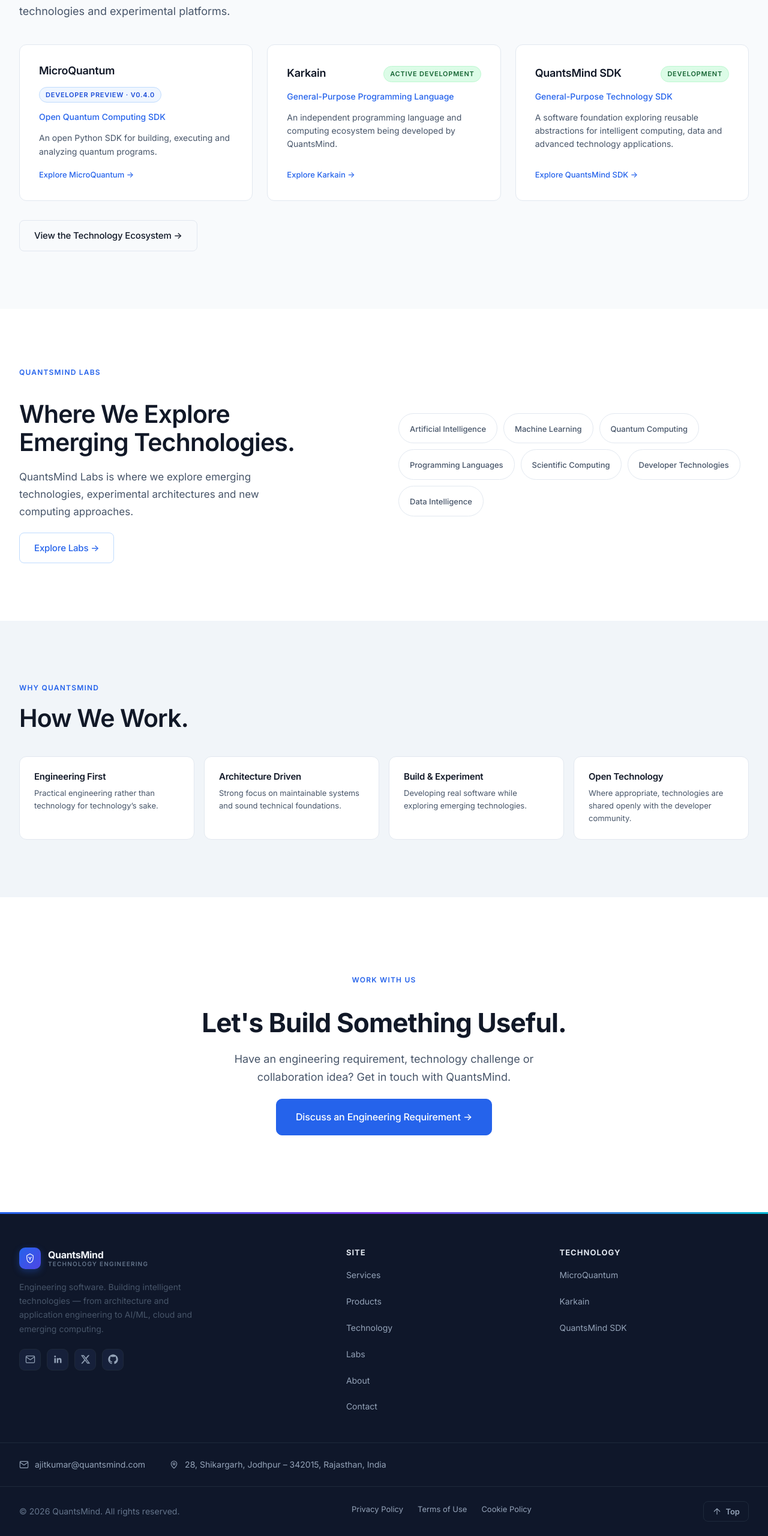
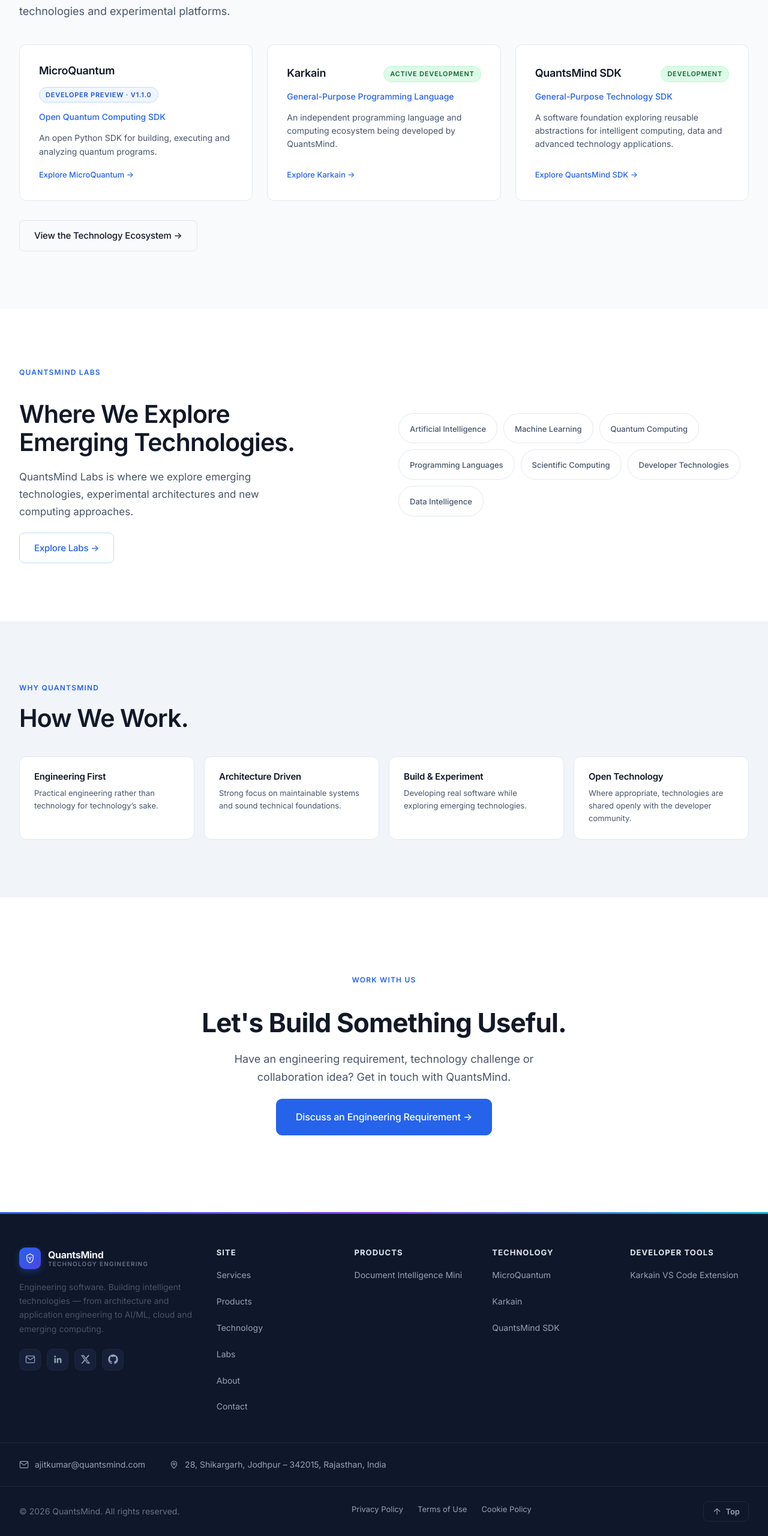
Before and after one commit to ajit-ai/quantsmind-web, an Angular app: page / in a window 1280 px wide. Shown: the part 1725-4286 px from the top of the page at 60% size. Built offline with nearby package versions, Linux system fonts and the light colour scheme.

Commit message:
feat(web): separate QuantsMind ecosystem layers

```diff
--- a/src/app/layout/footer/footer.component.ts
+++ b/src/app/layout/footer/footer.component.ts
@@ -9,6 +9,7 @@
 interface FooterLink {
   label: string;
   href: string;
+  external?: boolean;
 }
 
 @Component({
@@ -67,6 +68,19 @@
             </ul>
           </nav>
 
+          <!-- Products column -->
+          <nav class="qm-footer__col" aria-label="Products links">
+            <h3 class="qm-footer__heading">Products</h3>
+            <ul class="qm-footer__list" role="list">
+              @for (link of products; track link) {
+                <li>
+                  @let target = link.href | hrefParts;
+                  <a [routerLink]="target.path" [fragment]="target.fragment" class="qm-footer__link">{{ link.label }}</a>
+                </li>
+              }
+            </ul>
+          </nav>
+
           <!-- Technology column -->
           <nav class="qm-footer__col" aria-label="Technology links">
             <h3 class="qm-footer__heading">Technology</h3>
@@ -75,6 +89,23 @@
                 <li>
                   @let target = link.href | hrefParts;
                   <a [routerLink]="target.path" [fragment]="target.fragment" class="qm-footer__link">{{ link.label }}</a>
+                </li>
+              }
+            </ul>
+          </nav>
+
+          <!-- Developer Tools column -->
+          <nav class="qm-footer__col" aria-label="Developer tools links">
+            <h3 class="qm-footer__heading">Developer Tools</h3>
+            <ul class="qm-footer__list" role="list">
+              @for (link of developerTools; track link) {
+                <li>
+                  @if (link.external) {
+                    <a [href]="link.href" target="_blank" rel="noopener noreferrer" class="qm-footer__link">{{ link.label }}</a>
+                  } @else {
+                    @let target = link.href | hrefParts;
+                    <a [routerLink]="target.path" [fragment]="target.fragment" class="qm-footer__link">{{ link.label }}</a>
+                  }
                 </li>
               }
             </ul>
@@ -167,6 +198,9 @@
       display: grid;
       grid-template-columns: 1.6fr 1fr 1fr;
       gap: 40px;
+    }
+    @media (min-width: 1100px) {
+      .qm-footer__grid { grid-template-columns: 1.5fr repeat(4, 1fr); gap: 32px; }
     }
 
     /* Brand */
@@ -331,7 +365,7 @@
     }
 
     /* ── Responsive ────────────────────────────────────── */
-    @media (max-width: 1023px) {
+    @media (max-width: 1099px) and (min-width: 768px) {
       .qm-footer__grid { grid-template-columns: 1fr 1fr; }
       .qm-footer__brand { grid-column: 1 / -1; }
     }
@@ -354,10 +388,22 @@
     { label: 'Contact', href: '/contact' }
   ];
 
+  products: FooterLink[] = [
+    { label: 'Document Intelligence Mini', href: '/products' }
+  ];
+
   technology: FooterLink[] = [
     { label: 'MicroQuantum', href: '/microquantum' },
     { label: 'Karkain', href: '/karkain' },
     { label: 'QuantsMind SDK', href: '/quantsmind-sdk' }
+  ];
+
+  developerTools: FooterLink[] = [
+    {
+      label: 'Karkain VS Code Extension',
+      href: 'https://marketplace.visualstudio.com/items?itemName=Karkain.karkain&ssr=false#overview',
+      external: true
+    }
   ];
 
   legal: FooterLink[] = [
--- a/src/app/layout/header/header.component.ts
+++ b/src/app/layout/header/header.component.ts
@@ -994,6 +994,7 @@
     { type: 'Page', title: 'Home', href: '/', keywords: 'home quantsmind technology engineering intelligent software' },
     { type: 'Page', title: 'Services', href: '/services', keywords: 'services capabilities software architecture ai cloud devops consulting' },
     { type: 'Page', title: 'Products', href: '/products', keywords: 'products product di mini document intelligence quantsmind document intelligence mini software' },
+    { type: 'Page', title: 'Karkain VS Code Extension', href: '/technology#developer-tools', keywords: 'karkain vs code visual studio code extension developer tools editor marketplace' },
     { type: 'Page', title: 'Technology', href: '/technology', keywords: 'technology ecosystem microquantum karkain sdk quantum' },
     { type: 'Page', title: 'MicroQuantum', href: '/microquantum', keywords: 'microquantum quantum computing sdk python open' },
     { type: 'Page', title: 'Karkain', href: '/karkain', keywords: 'karkain programming language compiler computing' },
--- a/src/app/pages/home/home.component.ts
+++ b/src/app/pages/home/home.component.ts
@@ -452,7 +452,7 @@
       name: 'MicroQuantum',
       tagline: 'Open Quantum Computing SDK',
       description: 'An open Python SDK for building, executing and analyzing quantum programs.',
-      status: 'Developer Preview · v0.4.0',
+      status: 'Developer Preview · v1.1.0',
       badge: 'early-access',
       cta: 'Explore MicroQuantum',
       href: '/microquantum'
--- a/src/app/pages/karkain/karkain.component.ts
+++ b/src/app/pages/karkain/karkain.component.ts
@@ -26,7 +26,7 @@
         <div class="k-badges">
           <qm-badge variant="development">Active Development</qm-badge>
           <qm-badge variant="software">Programming Language</qm-badge>
-          <qm-badge variant="early-access">v1.0.0</qm-badge>
+          <qm-badge variant="early-access">v1.1.0</qm-badge>
         </div>
         <h1 class="k-title">Karkain</h1>
         <p class="k-tagline">A programming language for the next generation of computing.</p>
@@ -50,7 +50,7 @@
           <li><span class="k-mono">C23</span> native backend</li>
           <li><span class="k-mono">Self-hosting</span> compiler</li>
           <li><span class="k-mono">Borrow checking</span> memory safety</li>
-          <li><span class="k-mono">v1.0.0</span> released</li>
+          <li><span class="k-mono">v1.1.0</span> released</li>
         </ul>
       </qm-container>
     </section>
@@ -145,7 +145,7 @@
         </div>
 
         <p class="k-dark-note">
-          The CPU path is the production pipeline behind Karkain 1.0. GPU shaders (WGSL, SPIR-V,
+          The CPU path is the production pipeline behind Karkain 1.1. GPU shaders (WGSL, SPIR-V,
           OpenCL) and quantum circuits (OpenQASM, QIR) are part of the documented architecture and
           represent the project's heterogeneous direction.
         </p>
@@ -333,7 +333,7 @@
         <span class="eyebrow">WHERE KARKAIN IS TODAY</span>
         <h2 class="k-h2">An honest status report</h2>
         <p class="k-section-lead">
-          Karkain reached version 1.0.0 for its core pipeline and continues in active development.
+          Karkain reached version 1.1.0 for its core pipeline and continues in active development.
           Some areas are fully shipping; others are being built or are direction.
         </p>
         <div class="k-table-wrap">
@@ -661,7 +661,7 @@
   ];
 
   statusRows: StatusRow[] = [
-    { area: 'Compiler core · Karkain 1.0', status: 'Active Development', variant: 'development', note: 'The production release gate passed; version 1.0.0 is published and development continues across phases.' },
+    { area: 'Compiler core · Karkain 1.1', status: 'Active Development', variant: 'development', note: 'The production release gate passed; version 1.1.0 is published and development continues across phases.' },
     { area: 'Self-hosting', status: 'Active Development', variant: 'development', note: 'The compiler\u2019s Karkain-written front-end is the default engine and builds Karkain programs today.' },
     { area: 'Language & core pipeline', status: 'Active Development', variant: 'development', note: 'Additional type-system features, autodiff and quantum safety are tracked in the language spec.' },
     { area: 'Concurrency runtime', status: 'Active Development', variant: 'development', note: 'Task model, channels and synchronization primitives.' },
--- a/src/app/pages/microquantum/microquantum.component.ts
+++ b/src/app/pages/microquantum/microquantum.component.ts
@@ -37,7 +37,7 @@
       <qm-container>
         <a routerLink="/technology" class="mq-back">&larr; Technology Ecosystem</a>
 
-        <qm-badge variant="early-access" class="mq-hero__badge">Developer Preview · v0.4.0</qm-badge>
+        <qm-badge variant="early-access" class="mq-hero__badge">Developer Preview · v1.1.0</qm-badge>
         <h1 class="mq-hero__title">MicroQuantum</h1>
         <p class="mq-hero__tagline">Quantum computing, built for developers.</p>
         <p class="mq-hero__lead">
@@ -393,7 +393,7 @@
               <span class="mq-eyebrow">INSTALLATION</span>
               <h2 class="mq-install__title">Ready to Install</h2>
             </div>
-            <qm-badge variant="early-access">MicroQuantum v0.4.0</qm-badge>
+            <qm-badge variant="early-access">MicroQuantum v1.1.0</qm-badge>
           </div>
           <p class="mq-install__note">
             Requires Python 3.10–3.13. NumPy is installed automatically.
@@ -419,7 +419,7 @@
       <qm-container size="narrow">
         <div class="mq-notice" role="note">
           <span class="mq-eyebrow">DEVELOPER PREVIEW</span>
-          <h2>MicroQuantum 0.4.0 Is a Developer Preview</h2>
+          <h2>MicroQuantum Is a Developer Preview</h2>
           <p class="mq-notice__desc">
             APIs and capabilities may evolve as the project develops. Feedback, issues
             and contributions are welcome through the project's
--- a/src/app/pages/quantsmind-sdk/quantsmind-sdk.component.ts
+++ b/src/app/pages/quantsmind-sdk/quantsmind-sdk.component.ts
@@ -22,7 +22,7 @@
       <qm-container>
         <a routerLink="/technology" class="sdk-back">&larr; Technology Ecosystem</a>
         <div class="sdk-badges">
-          <qm-badge variant="prototype">R0.1.0</qm-badge>
+          <qm-badge variant="development">v1.1.0</qm-badge>
           <qm-badge variant="prototype">Architecture Foundation</qm-badge>
           <qm-badge variant="software">Python</qm-badge>
         </div>
@@ -44,7 +44,7 @@
         </div>
         <ul class="sdk-meta" aria-label="QuantsMind SDK at a glance">
           <li><span class="sdk-chip sdk-chip--violet">Python 3.13+</span></li>
-          <li><span class="sdk-chip">R0.1.0 Architecture Foundation</span></li>
+          <li><span class="sdk-chip">v1.1.0 Architecture Foundation</span></li>
           <li><span class="sdk-chip">35-package direction</span></li>
           <li><span class="sdk-chip">Entity → State → Interaction</span></li>
           <li><span class="sdk-chip">Observation → Knowledge</span></li>
@@ -71,7 +71,7 @@
             modelling layer that is designed to sit below higher-level applications.
           </p>
           <p>
-            R0.1.0 establishes the architecture, package structure and foundation ontology
+            The current release establishes the architecture, package structure and foundation ontology
             interfaces. It contains <strong>no implemented algorithms</strong>, no production
             services and no completed commercial functionality. It is a beginning, not a finished
             product.
@@ -113,10 +113,10 @@
       <qm-container>
         <div class="sdk-dark-head">
           <span class="sdk-eyebrow-dark">ARCHITECTURE FOUNDATION</span>
-          <h2 class="sdk-h2 sdk-h2--dark">R0.1.0: establishing the architectural layer</h2>
+          <h2 class="sdk-h2 sdk-h2--dark">v1.1.0: establishing the architectural layer</h2>
           <p class="sdk-lead sdk-lead--dark">
             QuantsMind SDK establishes the layering direction before implementing
-            any algorithms. This architecture-first approach means R0.1.0 provides
+            any algorithms. This architecture-first approach means v1.1.0 provides
             structure, contracts and direction — not finished capabilities.
           </p>
         </div>
@@ -142,7 +142,7 @@
 
         <p class="sdk-dark-note">
           This is the architectural model, not a claim that all layers are implemented.
-          R0.1.0 establishes the middle layers: the ontology interfaces and the package
+          v1.1.0 establishes the middle layers: the ontology interfaces and the package
           layout that future releases will fill.
         </p>
       </qm-container>
@@ -175,7 +175,7 @@
         <span class="eyebrow">PACKAGE DIRECTION</span>
         <h2 class="sdk-h2">A structured package architecture</h2>
         <p class="sdk-section-lead">
-          R0.1.0 defines the complete package layout — 35 planned package destinations.
+          v1.1.0 defines the complete package layout — 35 planned package destinations.
           Concrete implementations follow the published roadmap. The map below shows
           where packages sit architecturally and their current implementation status.
         </p>
@@ -192,7 +192,7 @@
         </div>
         <p class="sdk-note sdk-note--center">
           Foundation ontology interfaces (Entity, System, State, Interaction) are
-          implemented in R0.1.0. Other packages are defined as skeletons and
+          implemented in v1.1.0. Other packages are defined as skeletons and
           interfaces — implementations follow per the roadmap.
         </p>
       </qm-container>
@@ -285,7 +285,7 @@
             </p>
           </div>
           <div class="sdk-card sdk-card--compact">
-            <h4 class="sdk-card-title">What R0.1.0 documents include</h4>
+            <h4 class="sdk-card-title">What v1.1.0 documents include</h4>
             <ul class="sdk-doc-list">
               <li>Architecture overview and layering model</li>
               <li>Package dependency rules</li>
@@ -306,7 +306,7 @@
         <h2 class="sdk-h2">Intended developer flow</h2>
         <p class="sdk-section-lead">
           The developer path is part of the architecture — not yet fully
-          automated tooling. R0.1.0 focuses on structure and contracts.
+          automated tooling. v1.1.0 focuses on structure and contracts.
         </p>
         <div class="sdk-flow">
           @for (s of devFlow; track s[0]) {
@@ -316,7 +316,7 @@
         </div>
         <p class="sdk-note">
           The intended installation path is <span class="k-mono">pip install quantsmind</span>,
-          but this is marked as future in R0.1.0 — the package has not yet been published
+          but this is marked as future in v1.1.0 — the package has not yet been published
           to PyPI.
         </p>
       </qm-container>
@@ -551,7 +551,7 @@
   ];
 
   statusRows: StatusRow[] = [
-    { area: 'Release', status: 'R0.1.0', variant: 'prototype', note: 'Architecture Foundation — the foundational release of the SDK.' },
+    { area: 'Release', status: 'v1.1.0', variant: 'development', note: 'Architecture Foundation — the current release of the SDK.' },
     { area: 'Stage', status: 'Architecture Foundation', variant: 'prototype', note: 'Package layout, interface contracts and foundation ontology defined. No algorithms implemented yet.' },
     { area: 'Language', status: 'Python 3.13+', variant: 'early-access', note: 'Modern Python typing, protocols and dataclass conventions used from the start.' },
     { area: 'Source', status: 'GitHub', variant: 'early-access', note: 'Repository: ajit-ai/quantsmind-quantum-sdk. Apache 2.0 licensed.' },
@@ -564,7 +564,7 @@
   ];
 
   roadmap: RoadItem[] = [
-    { phase: 'R0.1.0', variant: 'prototype', stage: 'Architecture Foundation', items: ['Package layout and interface contracts', 'Foundation ontology (Entity, System, State, Interaction)', 'ADRs, documentation standards, dependency rules', 'No algorithms implemented in this release'] },
+    { phase: 'v1.1.0', variant: 'development', stage: 'Architecture Foundation', items: ['Package layout and interface contracts', 'Foundation ontology (Entity, System, State, Interaction)', 'ADRs, documentation standards, dependency rules', 'No algorithms implemented in this release'] },
     { phase: 'Next (R0.2–R0.4)', variant: 'early-access', stage: 'Core implementation', items: ['Core abstractions and exception hierarchy', 'Math foundation on a pluggable numeric backend', 'Runtime executor, compiler IR, provider contracts'] },
     { phase: 'Future (R0.5–R0.10+)', variant: 'concept', stage: 'Domain & platform reach', items: ['Quantum, physics, chemistry, biology, astronomy, finance', 'AI, optimization, simulation, knowledge', 'Plugins, telemetry, security hardening', 'Stable public API and 1.0 release'] }
   ];
--- a/src/app/pages/technology/technology.component.ts
+++ b/src/app/pages/technology/technology.component.ts
@@ -10,8 +10,19 @@
   name: string;
   tagline: string;
   status: string;
+  version: string;
   badge: 'early-access' | 'development';
   description: string;
+  href: string;
+}
+
+interface DeveloperTool {
+  name: string;
+  tagline: string;
+  status: string;
+  badge: 'development' | 'early-access';
+  description: string;
+  cta: string;
   href: string;
 }
 
@@ -40,10 +51,39 @@
                 <h2 class="tech-card__title">{{ tech.name }}</h2>
                 <qm-badge [variant]="tech.badge">{{ tech.status }}</qm-badge>
               </div>
+              <p class="tech-card__version">{{ tech.version }}</p>
               <p class="tech-card__tagline">{{ tech.tagline }}</p>
               <p class="tech-card__desc">{{ tech.description }}</p>
               <span class="tech-card__link">Explore {{ tech.name }} →</span>
             </a>
+          }
+        </div>
+      </qm-container>
+    </qm-section>
+
+    <qm-section surface="subtle" id="developer-tools" ariaLabel="Developer tools">
+      <qm-container>
+        <span class="eyebrow">DEVELOPER TOOLS</span>
+        <h2>Developer Tools</h2>
+        <p class="lead tool-lead">
+          Tools that help developers work with QuantsMind technologies. These sit
+          alongside the technology ecosystem rather than being technologies themselves.
+        </p>
+
+        <div class="tool-grid">
+          @for (tool of developerTools; track tool.name) {
+            <article class="tool-card">
+              <div class="tool-card__meta">
+                <h3 class="tool-card__title">{{ tool.name }}</h3>
+                <qm-badge [variant]="tool.badge">{{ tool.status }}</qm-badge>
+              </div>
+              <p class="tool-card__tagline">{{ tool.tagline }}</p>
+              <p class="tool-card__desc">{{ tool.description }}</p>
+              <qm-button variant="secondary" size="sm" [href]="tool.href" target="_blank"
+                [ariaLabel]="'View ' + tool.name + ' on the Visual Studio Code Marketplace (opens in a new tab)'">
+                {{ tool.cta }} →
+              </qm-button>
+            </article>
           }
         </div>
       </qm-container>
@@ -95,9 +135,10 @@
     }
     .tech-card__meta {
       display: flex; align-items: center; justify-content: space-between;
-      gap: 12px; flex-wrap: wrap;
+      gap: 12px; flex-wrap: wrap; min-width: 0;
     }
     .tech-card__title { font-size: 20px; font-weight: 600; color: #111827; margin: 0; }
+    .tech-card__version { font-size: 13px; font-weight: 600; color: #64748B; margin: -4px 0 0; }
     .tech-card__tagline { font-size: 14px; font-weight: 500; color: #2563EB; margin: 0; }
     .tech-card__desc  { font-size: 14px; line-height: 1.6; color: #475569; margin: 0; flex: 1; }
     .tech-card__link  { font-size: 13px; font-weight: 500; color: #2563EB; margin-top: 4px; }
@@ -106,6 +147,24 @@
       .tech-card { transition: none; }
       .tech-card:hover { transform: none; }
     }
+
+    /* ── DEVELOPER TOOLS ── */
+    .tool-lead { max-width: 640px; margin: 0 0 36px; }
+    .tool-grid {
+      display: grid; grid-template-columns: 1fr; gap: 24px;
+    }
+    .tool-card {
+      display: flex; flex-direction: column; align-items: flex-start; gap: 12px;
+      padding: 32px; background: #FFFFFF;
+      border: 1px solid #E2E8F0; border-radius: 12px;
+    }
+    .tool-card__meta {
+      display: flex; align-items: center; justify-content: space-between;
+      gap: 12px; flex-wrap: wrap; width: 100%;
+    }
+    .tool-card__title { font-size: 20px; font-weight: 600; color: #111827; margin: 0; }
+    .tool-card__tagline { font-size: 14px; font-weight: 500; color: #2563EB; margin: 0; }
+    .tool-card__desc  { font-size: 14px; line-height: 1.6; color: #475569; margin: 0; max-width: 640px; }
 
     .intro-block {
       text-align: center; display: flex; flex-direction: column;
@@ -126,7 +185,8 @@
     {
       name: 'MicroQuantum',
       tagline: 'Open Quantum Computing SDK',
-      status: 'Developer Preview · v0.4.0',
+      status: 'Developer Preview',
+      version: 'v1.1.0',
       badge: 'early-access',
       description: 'An open Python SDK for building, executing and analyzing quantum programs.',
       href: '/microquantum'
@@ -135,6 +195,7 @@
       name: 'Karkain',
       tagline: 'General-Purpose Programming Language',
       status: 'Active Development',
+      version: 'v1.1.0',
       badge: 'development',
       description: 'An independent programming language and computing ecosystem being developed by QuantsMind.',
       href: '/karkain'
@@ -143,9 +204,23 @@
       name: 'QuantsMind SDK',
       tagline: 'General-Purpose Technology SDK',
       status: 'Development',
+      version: 'v1.1.0',
       badge: 'development',
       description: 'A software foundation exploring reusable abstractions for intelligent computing, data and advanced technology applications.',
       href: '/quantsmind-sdk'
     }
   ];
+
+  developerTools: DeveloperTool[] = [
+    {
+      name: 'Karkain VS Code Extension',
+      tagline: 'Karkain development tooling for Visual Studio Code.',
+      status: 'Published extension',
+      badge: 'development',
+      description:
+        'Karkain development tooling for Visual Studio Code. It supports the Karkain programming language and is published on the Visual Studio Code Marketplace.',
+      cta: 'View on Marketplace',
+      href: 'https://marketplace.visualstudio.com/items?itemName=Karkain.karkain&ssr=false#overview'
+    }
+  ];
 }
```
Also changed, not shown: 1 other file (tests, documents, lock files or other folders).
